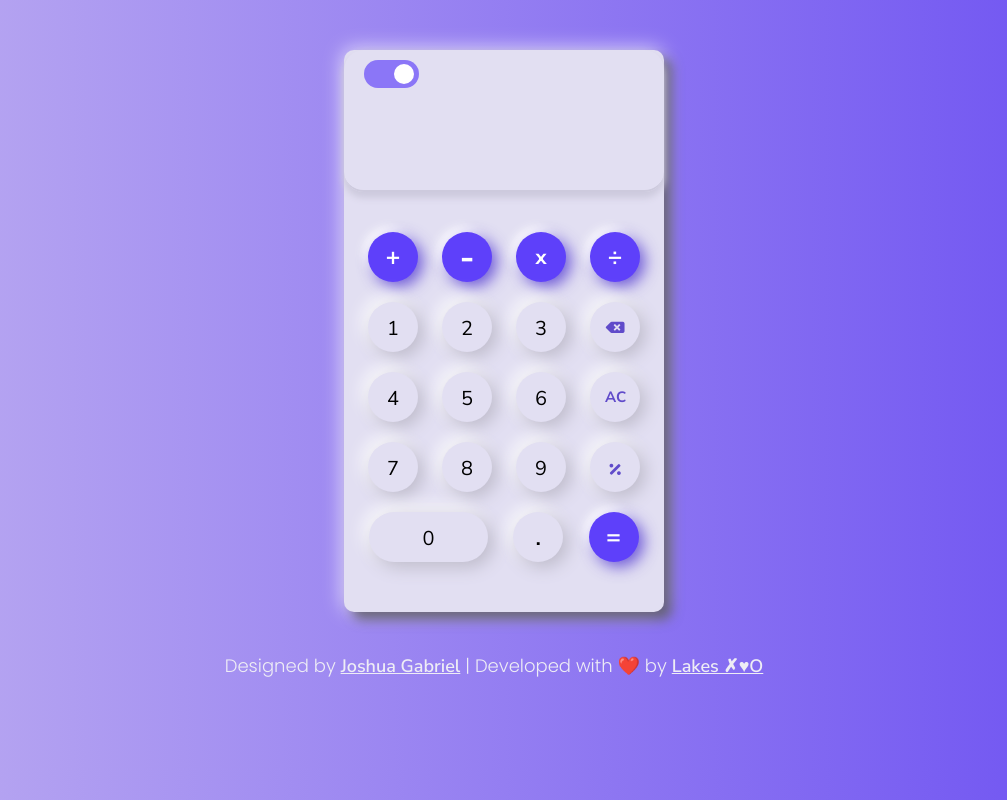
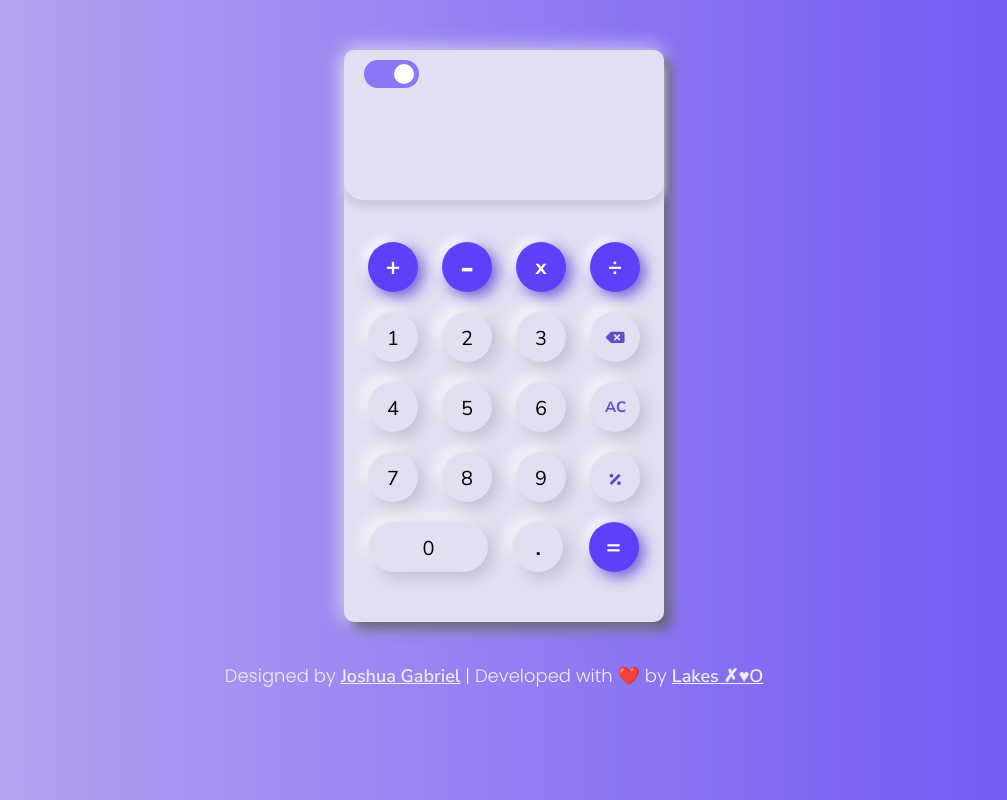
Before and after one commit to Lakesxo/CalculatorApp, a plain HTML site: page index.html in a window 1280 px wide. Shown: the whole page, without its empty margins (136-1143 px from the left). Drawn offline with Linux system fonts and the light colour scheme.

Commit message:
fixed height issue

```diff
--- a/assets/css/index.css
+++ b/assets/css/index.css
@@ -26,7 +26,7 @@ body {
     border-bottom: 2px solid #cdcadd;
     padding: 10px 30px 10px 20px;
     box-shadow: 0px 5px 7px 1px #cdcadd;
-    height: 120px;
+    height: 130px;
     display: flex;
     flex-direction: column;
     justify-content: space-between;
@@ -94,10 +94,10 @@ border-radius: 50%;
 }
 .current {
     font-weight: 700;
-    margin-top: 5px;
     word-wrap: break-word;
     word-break: break-all;
     font-size: 20px;
+    height: 27px;
 }
 .previous {
     word-wrap: break-word;
```
